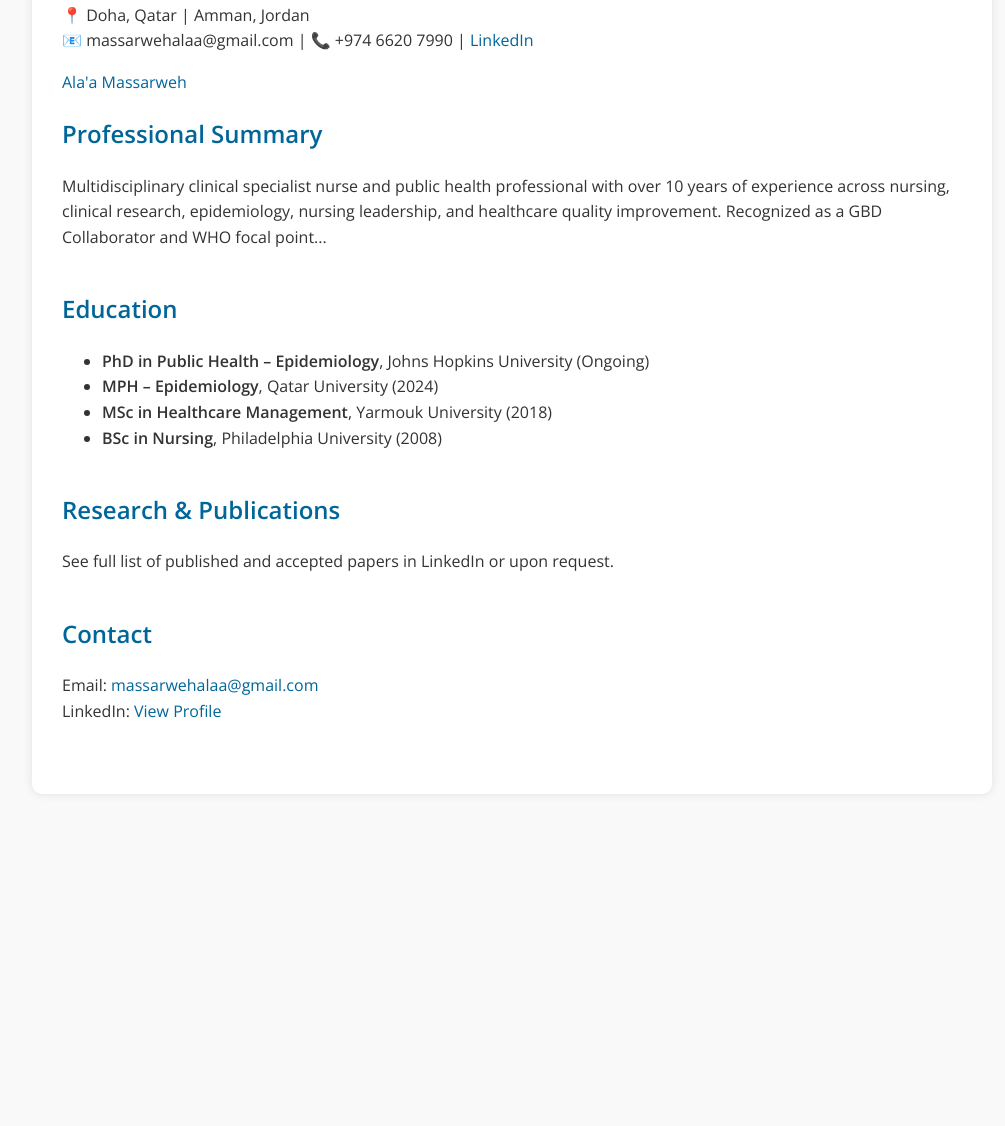
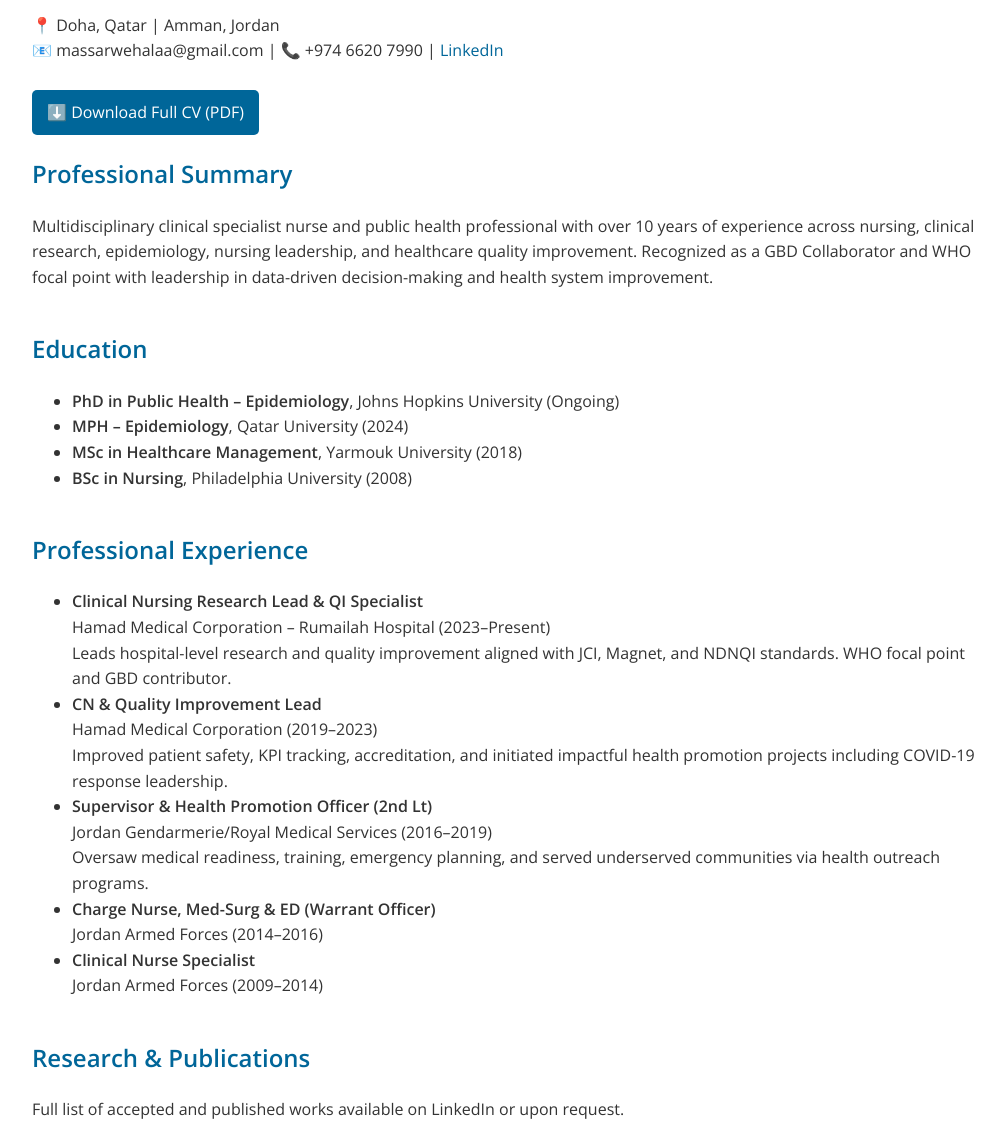
Before and after one commit to AMassarweh-hub/AMassarweh-CV, a plain HTML site: page index.html in a window 1280 px wide. Shown: the part 183-1309 px from the top of the page, without its empty margins (128-1133 px from the left). Before the commit the page ends 997 px from the top, so only its background shows below. Drawn offline with nearby package versions, Linux system fonts and the light colour scheme.

Commit message:
Add files via upload

```diff
--- a/index.html
+++ b/index.html
@@ -1,4 +1,3 @@
-
 <!DOCTYPE html>
 <html lang="en">
 <head>
@@ -16,10 +15,10 @@
       color: #333;
     }
     .container {
-      max-width: 900px;
+      max-width: 960px;
       margin: auto;
       background: #fff;
-      padding: 30px;
+      padding: 40px;
       box-shadow: 0 0 10px rgba(0,0,0,0.1);
       border-radius: 10px;
     }
@@ -39,6 +38,18 @@
     .section {
       margin-bottom: 40px;
     }
+    .download-btn {
+      display: inline-block;
+      padding: 10px 15px;
+      margin-top: 10px;
+      background-color: #006699;
+      color: #fff;
+      border-radius: 5px;
+      text-decoration: none;
+    }
+    .download-btn:hover {
+      background-color: #004d66;
+    }
   </style>
 </head>
 <body>
@@ -47,19 +58,15 @@
     <p><strong>Clinical Nursing Researcher | Epidemiologist | Public Health Specialist | WHO Focal Point | GBD Contributor</strong></p>
     <p>
       📍 Doha, Qatar | Amman, Jordan<br>
-      📧 massarwehalaa@gmail.com | 📞 +974 6620 7990 | <a href="https://linkedin.com/in/ala-a-massarweh-56788a116" target="_blank">LinkedIn</a>
+      📧 massarwehalaa@gmail.com | 📞 +974 6620 7990 |
+      <a href="https://linkedin.com/in/ala-a-massarweh-56788a116" target="_blank">LinkedIn</a>
     </p>
 
-    <div class="badge">
-      <script src="https://platform.linkedin.com/badges/js/profile.js" async defer type="text/javascript"></script>
-      <div class="badge-base LI-profile-badge" data-locale="en_US" data-size="medium" data-theme="light" data-type="VERTICAL" data-vanity="ala-a-massarweh-56788a116" data-version="v1">
-        <a class="badge-base__link LI-simple-link" href="https://qa.linkedin.com/in/ala-a-massarweh-56788a116?trk=profile-badge">Ala'a Massarweh</a>
-      </div>
-    </div>
+    <a class="download-btn" href="Alaa_Massarweh_CV.pdf" download>⬇️ Download Full CV (PDF)</a>
 
     <div class="section">
       <h2>Professional Summary</h2>
-      <p>Multidisciplinary clinical specialist nurse and public health professional with over 10 years of experience across nursing, clinical research, epidemiology, nursing leadership, and healthcare quality improvement. Recognized as a GBD Collaborator and WHO focal point...</p>
+      <p>Multidisciplinary clinical specialist nurse and public health professional with over 10 years of experience across nursing, clinical research, epidemiology, nursing leadership, and healthcare quality improvement. Recognized as a GBD Collaborator and WHO focal point with leadership in data-driven decision-making and health system improvement.</p>
     </div>
 
     <div class="section">
@@ -73,14 +80,26 @@
     </div>
 
     <div class="section">
+      <h2>Professional Experience</h2>
+      <ul>
+        <li><strong>Clinical Nursing Research Lead & QI Specialist</strong><br>Hamad Medical Corporation – Rumailah Hospital (2023–Present)<br>Leads hospital-level research and quality improvement aligned with JCI, Magnet, and NDNQI standards. WHO focal point and GBD contributor.</li>
+        <li><strong>CN & Quality Improvement Lead</strong><br>Hamad Medical Corporation (2019–2023)<br>Improved patient safety, KPI tracking, accreditation, and initiated impactful health promotion projects including COVID-19 response leadership.</li>
+        <li><strong>Supervisor & Health Promotion Officer (2nd Lt)</strong><br>Jordan Gendarmerie/Royal Medical Services (2016–2019)<br>Oversaw medical readiness, training, emergency planning, and served underserved communities via health outreach programs.</li>
+        <li><strong>Charge Nurse, Med-Surg & ED (Warrant Officer)</strong><br>Jordan Armed Forces (2014–2016)</li>
+        <li><strong>Clinical Nurse Specialist</strong><br>Jordan Armed Forces (2009–2014)</li>
+      </ul>
+    </div>
+
+    <div class="section">
       <h2>Research & Publications</h2>
-      <p>See full list of published and accepted papers in LinkedIn or upon request.</p>
+      <p>Full list of accepted and published works available on LinkedIn or upon request.</p>
     </div>
 
     <div class="section">
       <h2>Contact</h2>
       <p>Email: <a href="mailto:massarwehalaa@gmail.com">massarwehalaa@gmail.com</a><br>
-         LinkedIn: <a href="https://linkedin.com/in/ala-a-massarweh-56788a116" target="_blank">View Profile</a></p>
+         LinkedIn: <a href="https://linkedin.com/in/ala-a-massarweh-56788a116" target="_blank">View Profile</a><br>
+         Website: <a href="https://amassarweh-hub.github.io/AMassarweh-CV/">https://amassarweh-hub.github.io/AMassarweh-CV/</a></p>
     </div>
   </div>
 </body>
```
